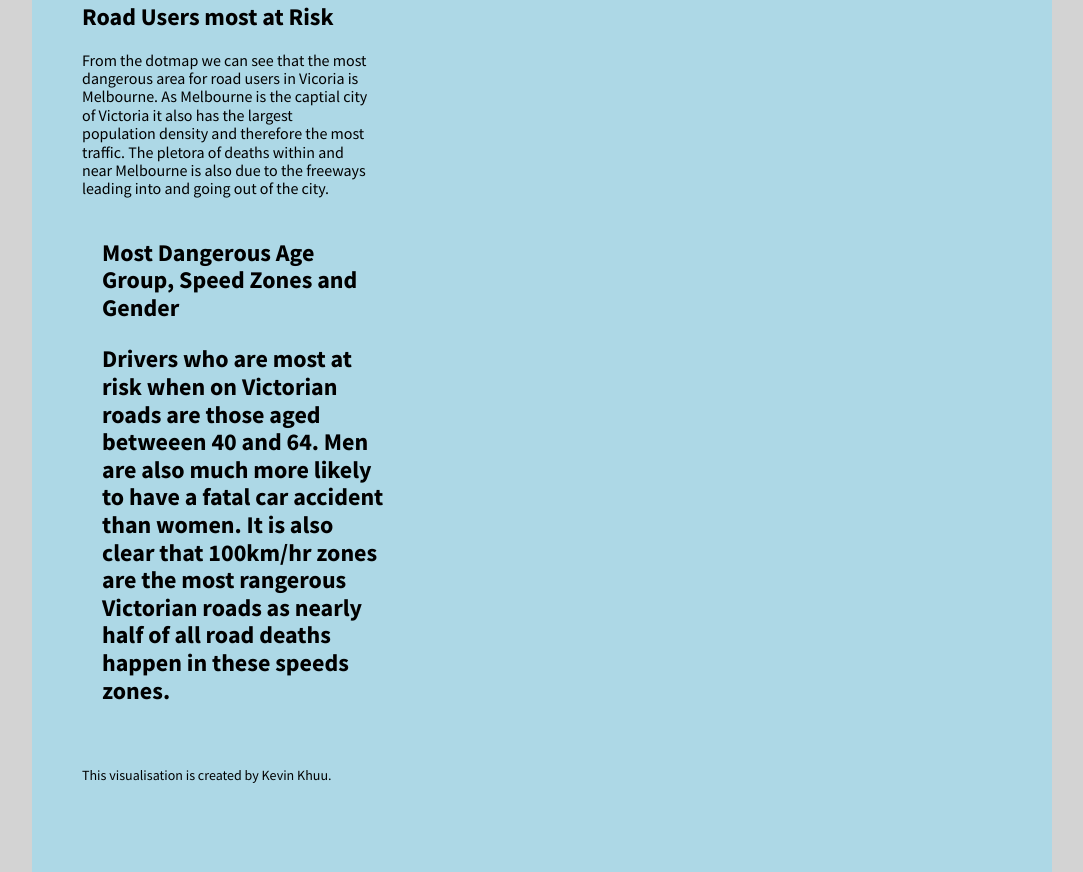
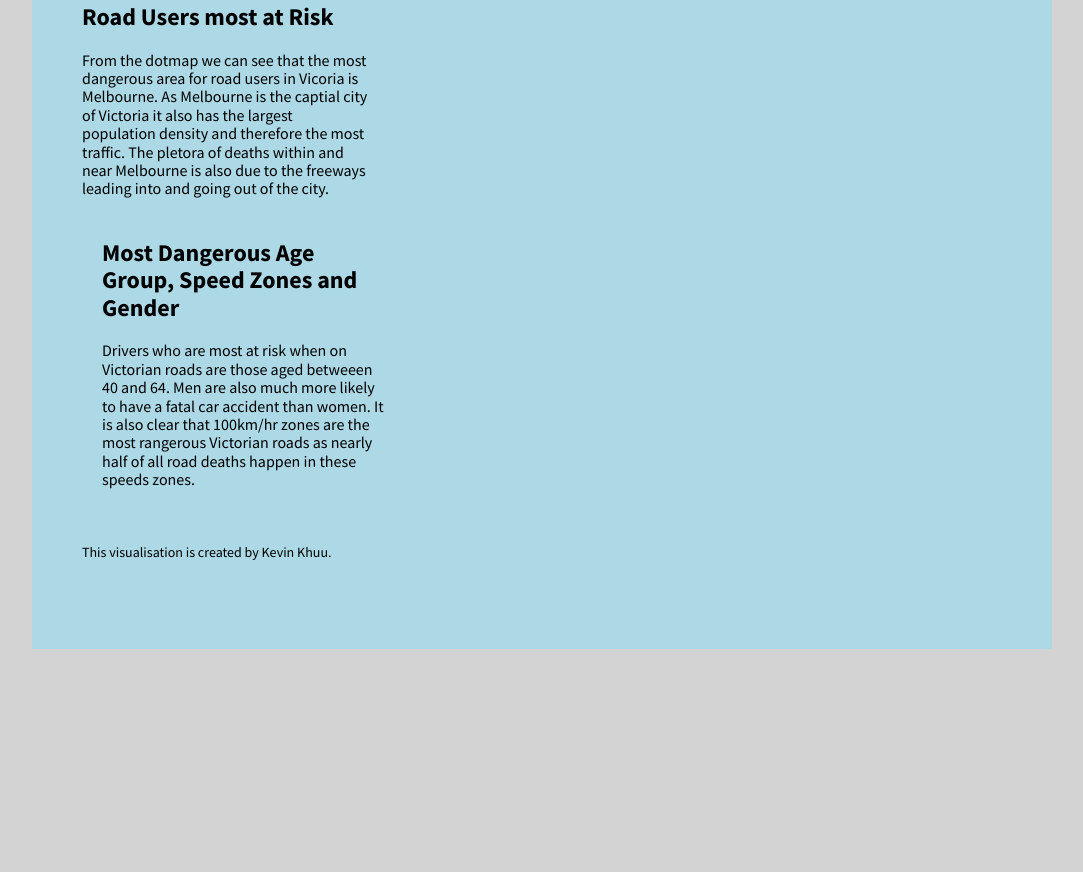
Before and after one commit to Versted/FIT3179A2, a plain HTML site: page FinalVis_pure_css.html in a window 1280 px wide. Shown: the part 676-1548 px from the top of the page, without its empty margins (98-1181 px from the left). After the commit the page ends 1325 px from the top, so only its background shows below. Drawn offline with nearby package versions, Linux system fonts and the light colour scheme; a script that the page names is missing.

Commit message:
Update FinalVis_pure_css.html

```diff
--- a/FinalVis_pure_css.html
+++ b/FinalVis_pure_css.html
@@ -111,7 +111,7 @@
     <div class="pure-g">
       <div class="pure-u-1-3">
         <div class="description description-right">
-          <h2>Most Dangerous Age Group, Speed Zones and Gender<h2>
+          <h2>Most Dangerous Age Group, Speed Zones and Gender</h2>
           <p>Drivers who are most at risk when on Victorian roads are those aged betweeen 40 and 64. Men are also much more likely to have a fatal car accident than women. It is also clear that 100km/hr zones are the most rangerous Victorian roads as nearly half of all road deaths happen in these speeds zones.</p>
         </div>
       </div>
```
